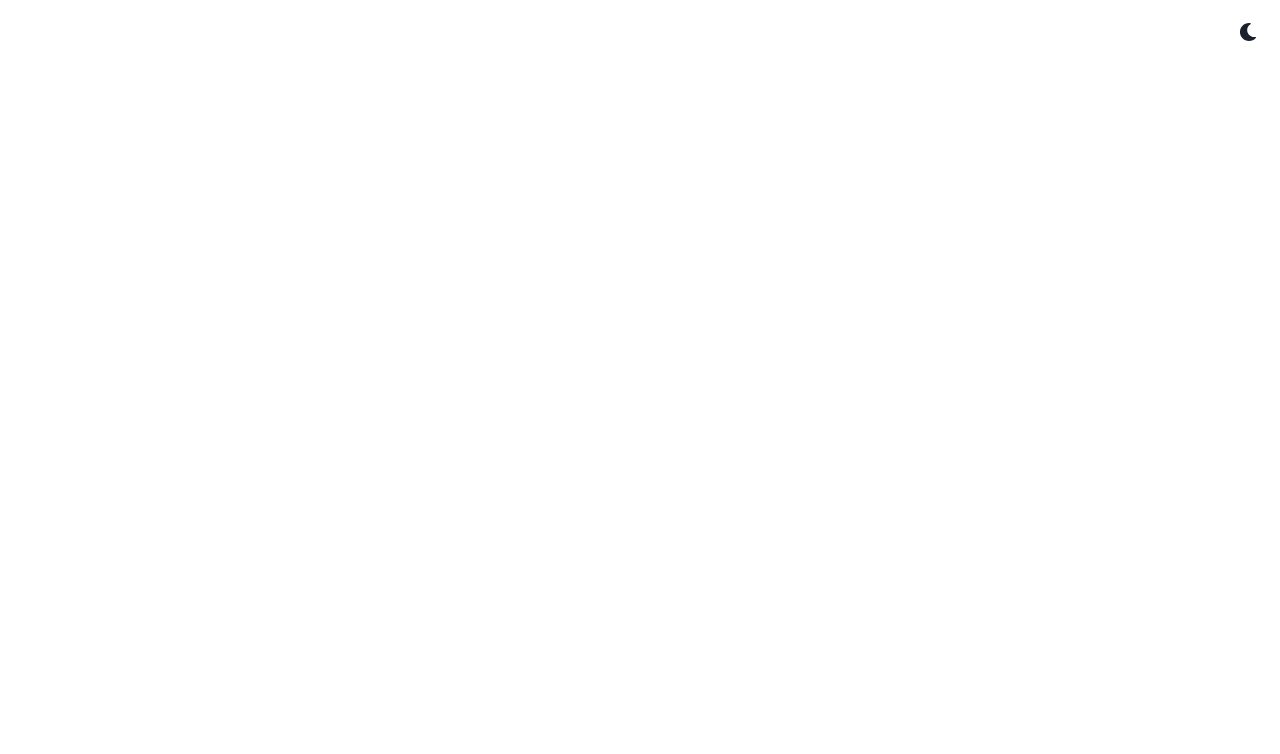
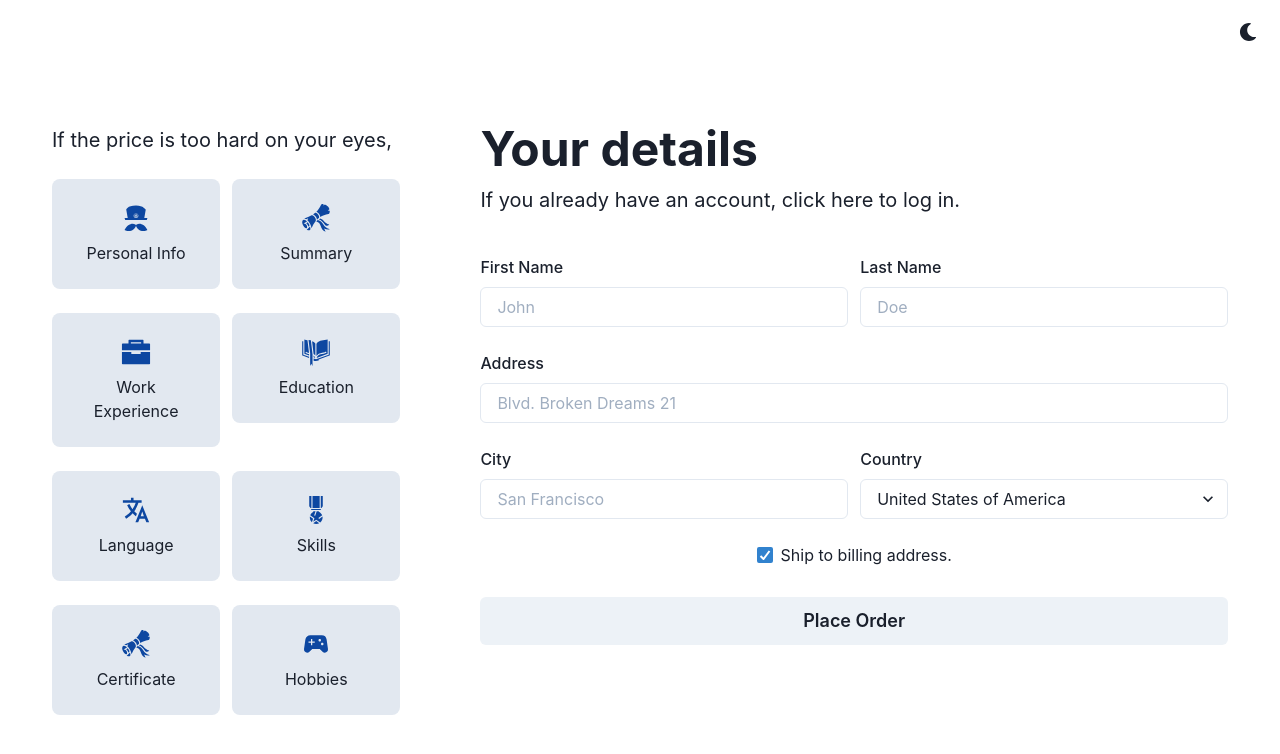
Before and after one commit to farhatamiine/resume, a React (Create React App) app: page / in a window 1280 px wide. Shown: the top 754 px of the page. Built offline with nearby package versions, Linux system fonts and the light colour scheme.

Commit message:
Front Resume Maker

```diff
--- a/package.json
+++ b/package.json
@@ -14,6 +14,7 @@
     "react-dom": "^17.0.2",
     "react-icons": "^4.3.1",
     "react-scripts": "4.0.3",
+    "styled-components": "^5.3.3",
     "web-vitals": "^0.2.2"
   },
   "scripts": {
--- a/src/App.js
+++ b/src/App.js
@@ -1,6 +1,7 @@
 import { Box, ChakraProvider, Grid, theme } from '@chakra-ui/react';
 import React from 'react';
 import { ColorModeSwitcher } from './components/ColorModeSwitcher';
+import Resume from './screens/Resume/Resume';
 
 function App() {
   return (
@@ -8,6 +9,7 @@ function App() {
       <Box textAlign="center" fontSize="xl">
         <Grid minH="100vh" p={3}>
           <ColorModeSwitcher justifySelf="flex-end" />
+          <Resume />
         </Grid>
       </Box>
     </ChakraProvider>
--- /dev/null
+++ b/src/components/CardButton/CardButton.jsx
@@ -0,0 +1,27 @@
+import { Flex, Spacer, Text } from '@chakra-ui/layout';
+import React from 'react';
+import styled from 'styled-components';
+
+export default function CardButton(props) {
+  const { cardName, icon } = props;
+
+  return (
+    <Flex
+      borderRadius="lg"
+      alignItems="center"
+      justifyItems="center"
+      p="6"
+      bg="gray.200"
+      direction="column"
+      overflow="hidden"
+    >
+      {icon}
+      <Spacer />
+      <Text fontSize="md" mt={2}>
+        {cardName}
+      </Text>
+    </Flex>
+  );
+}
+
+const F = styled.Flex;
--- /dev/null
+++ b/src/components/Forms/Education/Education.jsx
@@ -0,0 +1,63 @@
+import { Button } from '@chakra-ui/button';
+import { Checkbox } from '@chakra-ui/checkbox';
+import { FormControl, FormLabel } from '@chakra-ui/form-control';
+import { Input } from '@chakra-ui/input';
+import { GridItem, Heading, SimpleGrid, Text, VStack } from '@chakra-ui/layout';
+import { Select } from '@chakra-ui/select';
+import React from 'react';
+
+export default function Education() {
+  return (
+    <VStack w="full" h="full" p={10} spacing={10} alignItems="flex-start">
+      <VStack spacing={3} alignItems="flex-start">
+        <Heading size="2xl">Your details</Heading>
+        <Text>If you already have an account, click here to log in.</Text>
+      </VStack>
+      <SimpleGrid columns={2} columnGap={3} rowGap={6} w="full">
+        <GridItem colSpan={1}>
+          <FormControl>
+            <FormLabel>First Name</FormLabel>
+            <Input placeholder="John" />
+          </FormControl>
+        </GridItem>
+        <GridItem colSpan={1}>
+          <FormControl>
+            <FormLabel>Last Name</FormLabel>
+            <Input placeholder="Doe" />
+          </FormControl>
+        </GridItem>
+        <GridItem colSpan={2}>
+          <FormControl>
+            <FormLabel>Address</FormLabel>
+            <Input placeholder="Blvd. Broken Dreams 21" />
+          </FormControl>
+        </GridItem>
+        <GridItem colSpan={1}>
+          <FormControl>
+            <FormLabel>City</FormLabel>
+            <Input placeholder="San Francisco" />
+          </FormControl>
+        </GridItem>
+        <GridItem colSpan={1}>
+          <FormControl>
+            <FormLabel>Country</FormLabel>
+            <Select>
+              <option value="usa">United States of America</option>
+              <option value="uae">United Arab Emirates</option>
+              <option value="nmk">North Macedonia</option>
+              <option value="de">Germany</option>
+            </Select>
+          </FormControl>
+        </GridItem>
+        <GridItem colSpan={2}>
+          <Checkbox defaultChecked>Ship to billing address.</Checkbox>
+        </GridItem>
+        <GridItem colSpan={2}>
+          <Button size="lg" w="full">
+            Place Order
+          </Button>
+        </GridItem>
+      </SimpleGrid>
+    </VStack>
+  );
+}
--- /dev/null
+++ b/src/components/Navbar/Navbar.jsx
@@ -0,0 +1,5 @@
+import React from 'react';
+
+export default function Navbar() {
+  return <div>Navbar</div>;
+}
--- /dev/null
+++ b/src/components/NavigationMenu/NavigationMenu.jsx
@@ -0,0 +1,61 @@
+import { GridItem, SimpleGrid, Text, VStack } from '@chakra-ui/layout';
+import React from 'react';
+import { DiYeoman } from 'react-icons/di';
+import { GiBookmarklet, GiMedal, GiTiedScroll } from 'react-icons/gi';
+import { IoBriefcaseSharp, IoLanguageSharp } from 'react-icons/io5';
+import { MdSportsEsports } from 'react-icons/md';
+import CardButton from '../CardButton/CardButton';
+
+const cardSection = [
+  {
+    icon: <DiYeoman size="30" color="#0d47a1" />,
+    name: 'Personal Info',
+  },
+  {
+    icon: <GiTiedScroll size="30" color="#0d47a1" />,
+    name: 'Summary',
+  },
+  {
+    icon: <IoBriefcaseSharp size="30" color="#0d47a1" />,
+    name: 'Work Experience',
+  },
+  {
+    icon: <GiBookmarklet size="30" color="#0d47a1" />,
+    name: 'Education',
+  },
+  {
+    icon: <IoLanguageSharp size="30" color="#0d47a1" />,
+    name: 'Language',
+  },
+  {
+    icon: <GiMedal size="30" color="#0d47a1" />,
+    name: 'Skills',
+  },
+  {
+    icon: <GiTiedScroll size="30" color="#0d47a1" />,
+    name: 'Certificate',
+  },
+  {
+    icon: <MdSportsEsports size="30" color="#0d47a1" />,
+    name: 'Hobbies',
+  },
+];
+export default function NavigationMenu() {
+  return (
+    <VStack w="50%" h="full" p={10} spacing={6} align="flex-start">
+      <VStack alignItems="flex-start" spacing={3}>
+        <Text>If the price is too hard on your eyes, </Text>
+      </VStack>
+
+      <SimpleGrid columns={2} columnGap={3} rowGap={6} spacing={4} w="full">
+        {cardSection.map(e => {
+          return (
+            <GridItem colSpan={1}>
+              <CardButton cardName={e.name} icon={e.icon} />
+            </GridItem>
+          );
+        })}
+      </SimpleGrid>
+    </VStack>
+  );
+}
--- /dev/null
+++ b/src/screens/Resume/Resume.jsx
@@ -0,0 +1,13 @@
+import { Flex } from '@chakra-ui/layout';
+import React from 'react';
+import Education from '../../components/Forms/Education/Education';
+import NavigationMenu from '../../components/NavigationMenu/NavigationMenu';
+
+export default function Resume() {
+  return (
+    <Flex>
+      <NavigationMenu />
+      <Education />
+    </Flex>
+  );
+}
```
Also changed, not shown: 1 other file (tests, documents, lock files or other folders).
